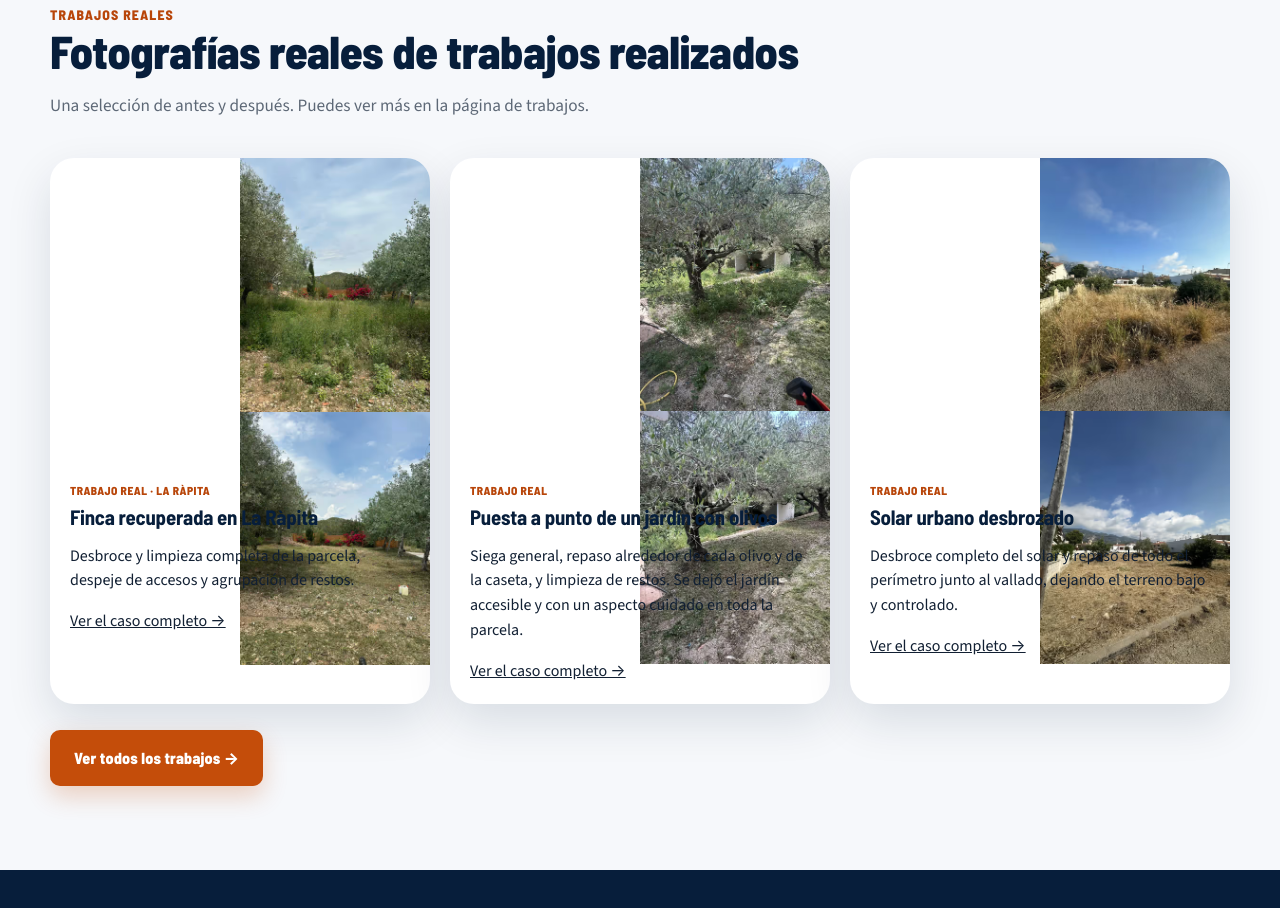
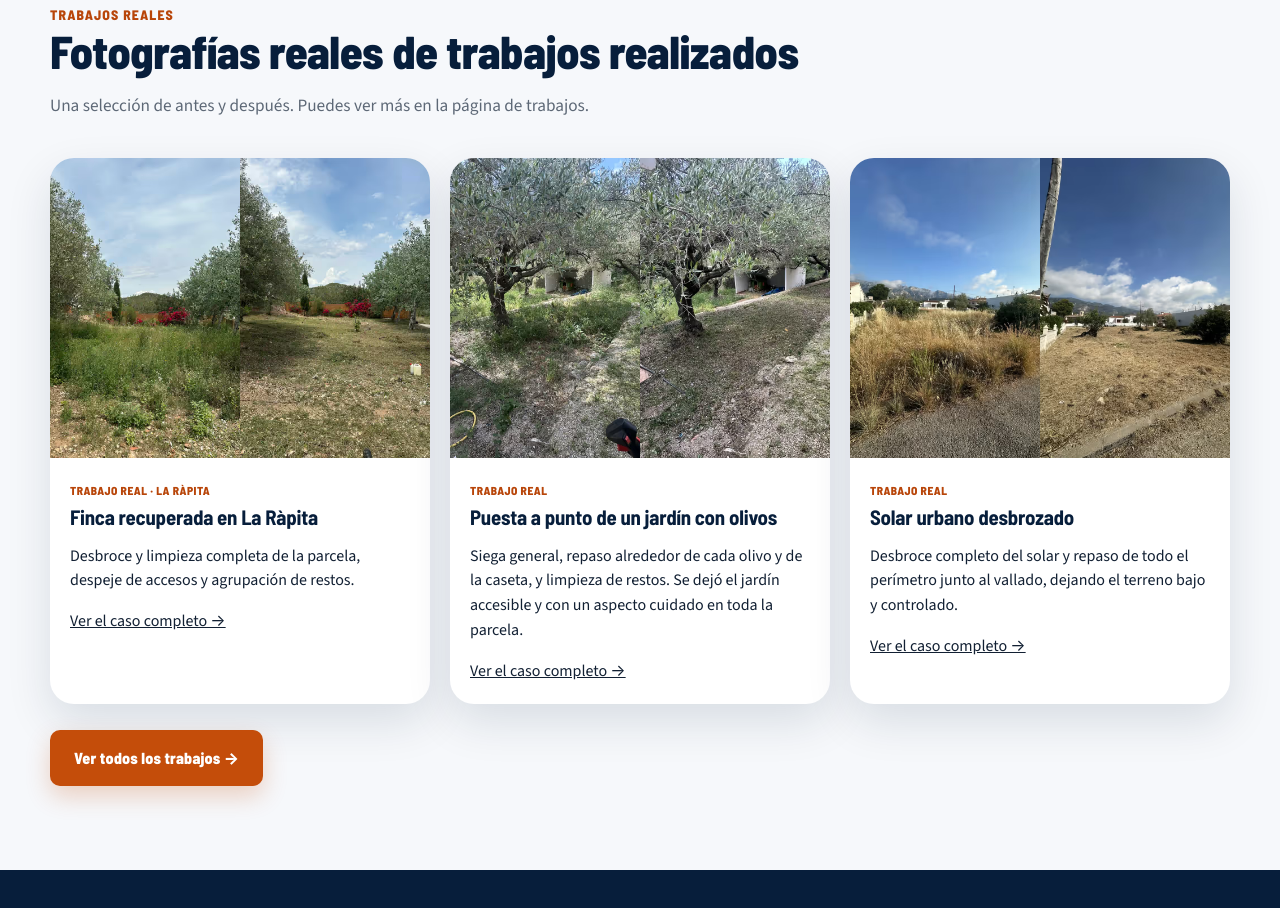
Before and after one commit to aitorsoluciones-cyber/aitorsoluciones, an Eleventy site: page src/index.njk in a window 1280 px wide. Shown: the part 3673-4581 px from the top of the page. Built offline with nearby package versions, Linux system fonts and the light colour scheme; Eleventy itself is replaced by a stand-in of ours; files that its build step writes are made by us from their sources.

Commit message:
Fix: regresión visual de la galería de trabajos (picture dentro de .work-pair) (#3)
Dos reglas CSS para .work-pair picture; sin otros cambios.

```diff
--- a/src/assets/styles.css
+++ b/src/assets/styles.css
@@ -149,6 +149,8 @@ h3{font-size:1.3rem;font-weight:700}
 .work{background:#fff;border-radius:24px;overflow:hidden;box-shadow:var(--shadow)}
 .work-pair{display:grid;grid-template-columns:1fr 1fr;height:300px}
 .work-pair img{width:100%;height:100%;object-fit:cover}
+.work-pair picture{display:block;min-width:0;height:100%}
+.work-pair picture img{display:block;width:100%;height:100%;object-fit:cover}
 .work-copy{padding:20px}
 .work-copy strong{color:var(--orange-text)}
 .work-tag{display:inline-block;font-family:var(--font-display);font-weight:800;text-transform:uppercase;letter-spacing:.04em;font-size:.72rem;color:var(--orange-text);margin-bottom:6px}
```
